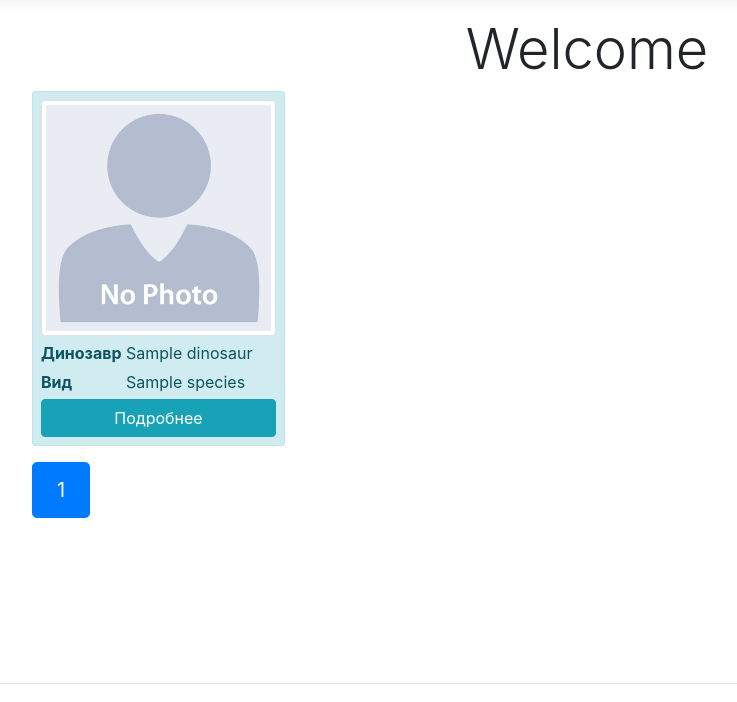
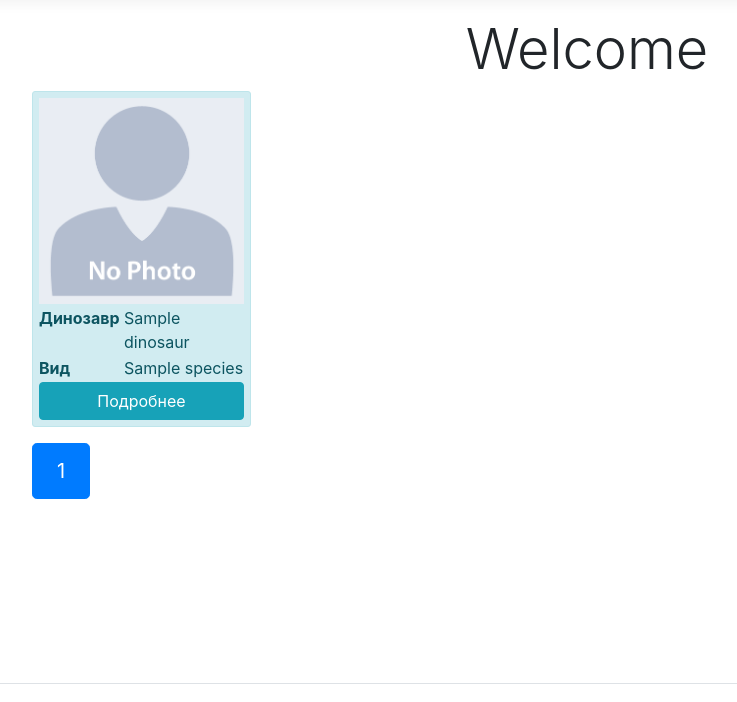
Before and after one commit to Dr3amChild/DinosaurusPark, an ASP.NET Core app: page /Dinosaurs in a window 1280 px wide. Shown: the part 57-759 px from the top of the page, without its empty margins (53-790 px from the left). Run offline with ASP.NET Core 8, Linux system fonts and the light colour scheme; tables that the repository leaves empty hold one stand-in row (values such as "Sample post"); the project's own start-up code is not run, and a stand-in starts its controllers and pages; some libraries are stand-ins or nearby versions.

Commit message:
css improvements

```diff
--- a/src/DinosaurusPark.WebApplication/wwwroot/css/main.css
+++ b/src/DinosaurusPark.WebApplication/wwwroot/css/main.css
@@ -1,17 +1,16 @@
 
 #dinosaurus-area {
     display: grid;
-    grid-gap: 24px;
-    grid-template-columns: repeat(4, 0fr);
+    grid-gap: 12px 24px;
+    grid-template-columns: repeat(5, 0fr);
 }
 
 .dinosaur-card {
     border-radius: 3px;
-    padding: 8px;
+    padding: 6px;
     display: grid;
-    grid-gap: 5px;
-    grid-gap: 5px;
-    grid-template-columns: 80px 150px;
+    grid-gap: 2px 5px;
+    grid-template-columns: 80px 120px;
 }
 
 .dinosaur-photo {
--- a/src/DinosaurusPark.WebApplication/wwwroot/js/dinosaurs.js
+++ b/src/DinosaurusPark.WebApplication/wwwroot/js/dinosaurs.js
@@ -30,7 +30,7 @@
         const child = document.createElement("div");
         child.className = "dinosaur-card alert alert-info";
         child.innerHTML =
-            `<img class='dinosaur-photo img-thumbnail' src="img/no-photo.png" />
+            `<img class='dinosaur-photo' src="img/no-photo.png" />
              <div class="row-header">Динозавр</div>
              <div class="row-value">${dinosaur.name}</div>
              <div class="row-header">Вид</div>
```
